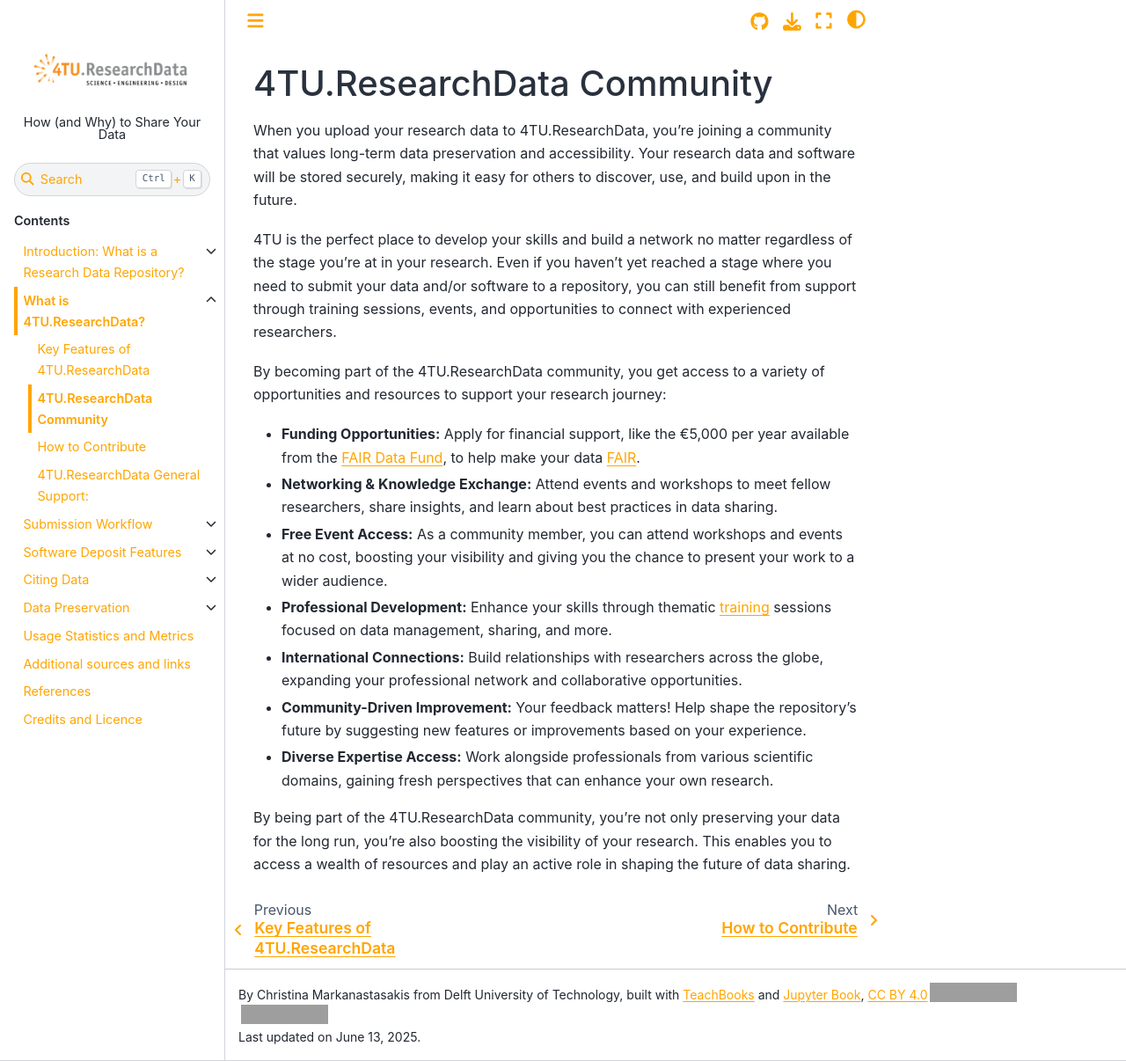
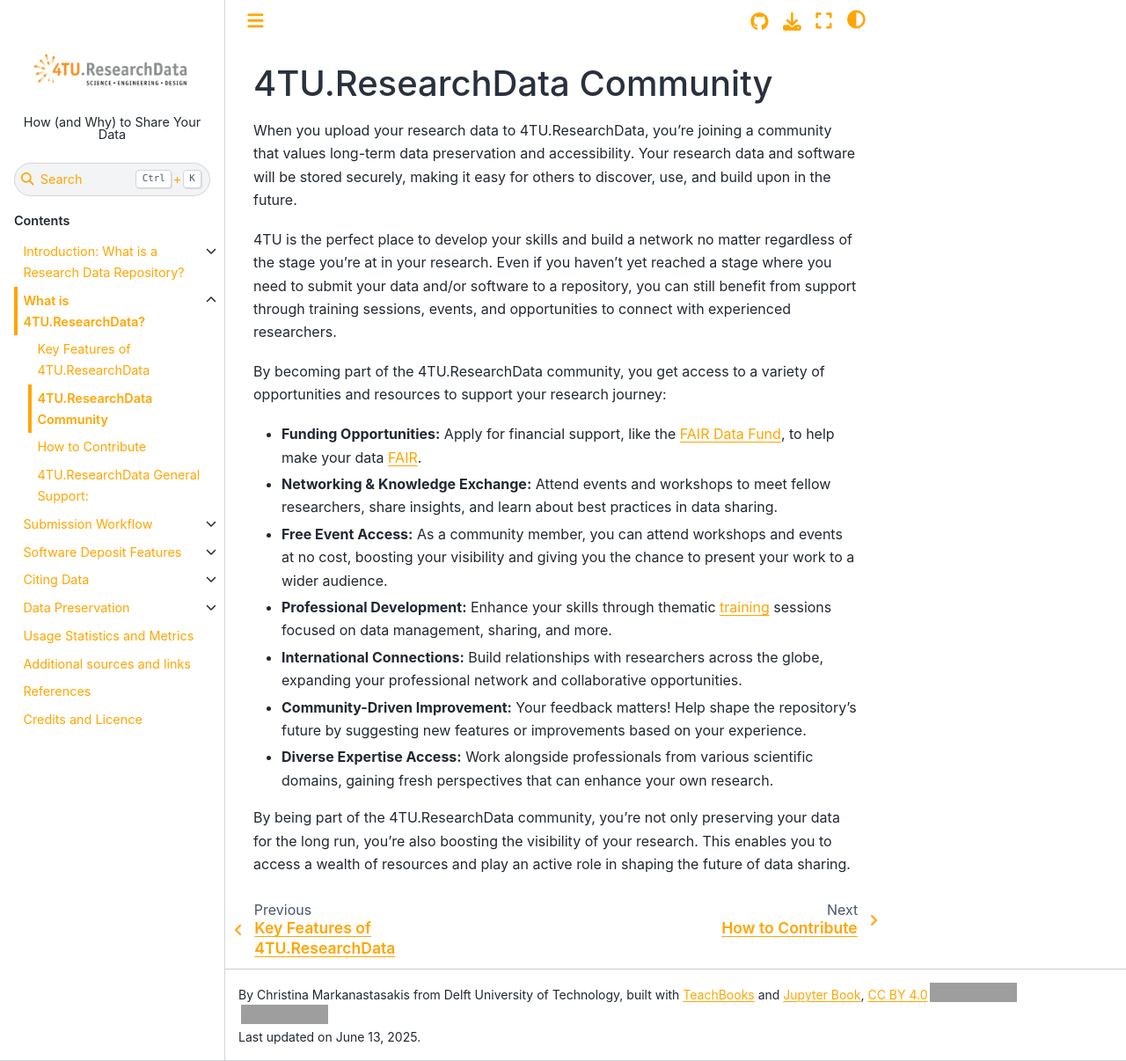
Before and after one commit to TUDelft-books/FAIR4TU_Submission_Help, a Jupyter Book: the page built from book/4tu_research_data/4tu_community.md, in a window 1280 px wide and 1206 px high. Shown: the whole window at 88% size. Built offline with Jupyter Book 1.0.4 settings and Sphinx 7.4.7 and the Sphinx Book theme 1.1.4, drawn with Linux system fonts in a browser that asks for light colours; pages that are not in the unit, such as notebooks, are missing from menus; comment, search, counter and statistics services are not loaded; grey boxes are pictures that could not be loaded.

Commit message:
Update 4tu_community.md

```diff
--- a/book/4tu_research_data/4tu_community.md
+++ b/book/4tu_research_data/4tu_community.md
@@ -5,7 +5,7 @@ When you upload your research data to 4TU.ResearchData, you’re joining a commu
 4TU is the perfect place to develop your skills and build a network no matter regardless of the stage you're at in your research. Even if you haven't yet reached a stage where you need to submit your data and/or software to a repository, you can still benefit from support through training sessions, events, and opportunities to connect with experienced researchers.
 
 By becoming part of the 4TU.ResearchData community, you get access to a variety of opportunities and resources to support your research journey:
-- **Funding Opportunities:** Apply for financial support, like the €5,000 per year available from the [FAIR Data Fund](https://community.data.4tu.nl/2024/10/23/fair-data-fund-use-case-defining-a-domain-relevant-community-metadata-standard-for-drone-uav-data-and-a-tool-to-format-it/), to help make your data [FAIR](/introduction/fair_data_and_software).
+- **Funding Opportunities:** Apply for financial support, like the [FAIR Data Fund](https://community.data.4tu.nl/2024/10/23/fair-data-fund-use-case-defining-a-domain-relevant-community-metadata-standard-for-drone-uav-data-and-a-tool-to-format-it/), to help make your data [FAIR](/introduction/fair_data_and_software).
 - **Networking & Knowledge Exchange:** Attend events and workshops to meet fellow researchers, share insights, and learn about best practices in data sharing.
 - **Free Event Access:** As a community member, you can attend workshops and events at no cost, boosting your visibility and giving you the chance to present your work to a wider audience.
 - **Professional Development:** Enhance your skills through thematic [training](https://community.data.4tu.nl/category/training-events/) sessions focused on data management, sharing, and more.
```
